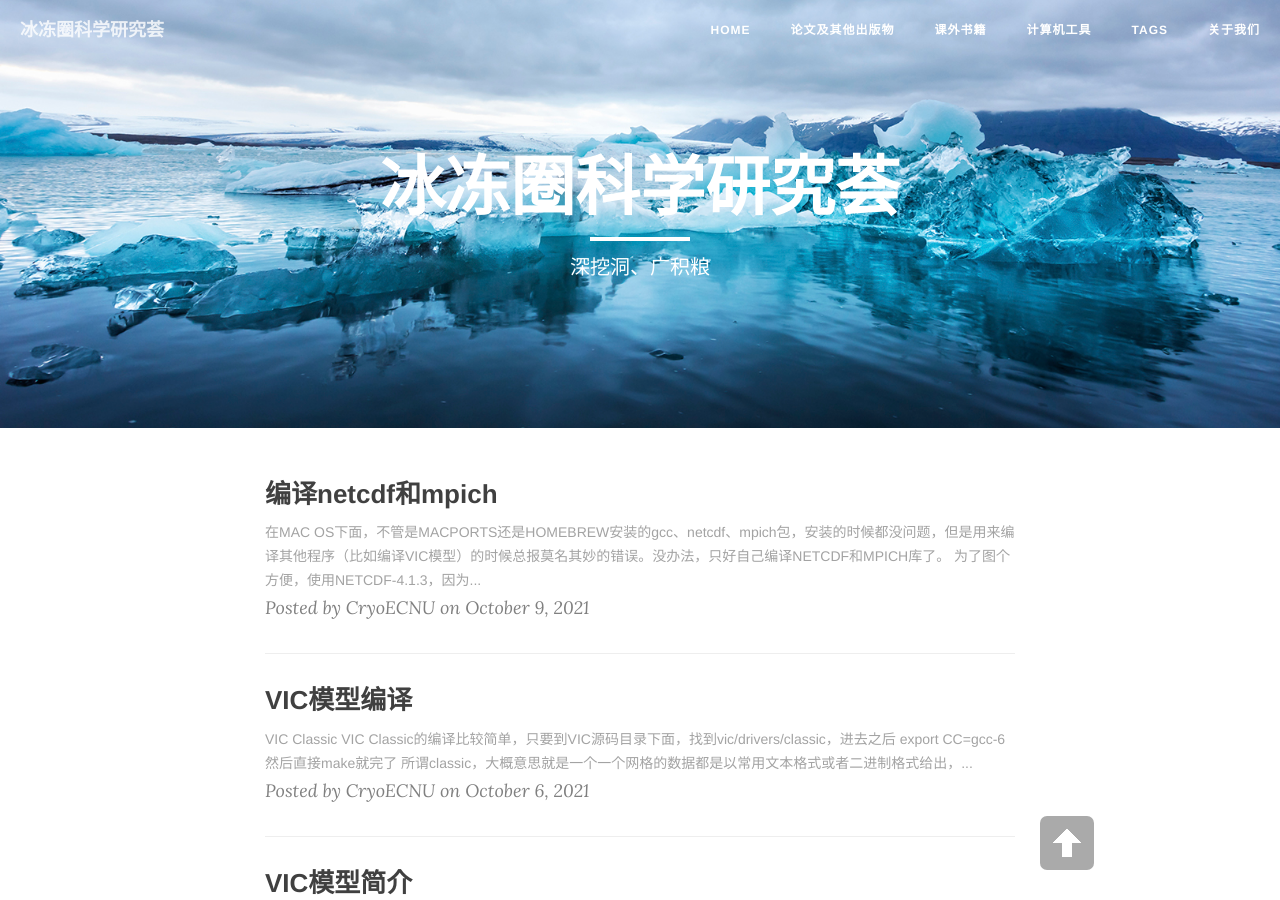
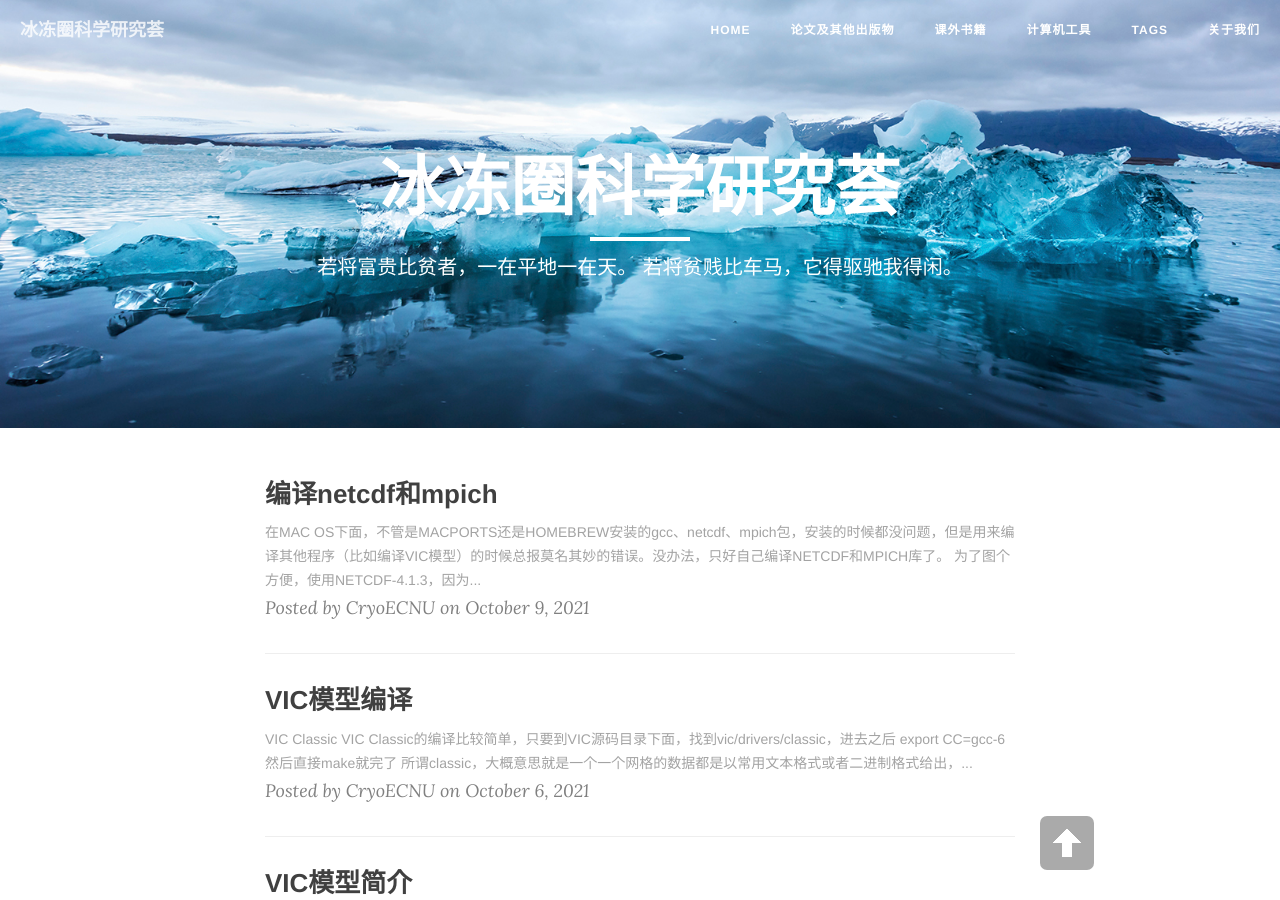
Before and after one commit to CryoECNU/cryoecnu.github.io, a Jekyll site: the page built from index.html, in a window 1280 px wide and 900 px high. Built offline with Jekyll 4.4.1, drawn with Linux system fonts in a browser that asks for light colours; nearby versions of some CDN libraries; formulas are drawn with MathJax 3; the list of posts is cut into pages by our own code.

Commit message:
Update index.html

```diff
--- a/index.html
+++ b/index.html
@@ -1,6 +1,6 @@
 ---
 layout: page
-description: "深挖洞、广积粮"
+description: "若将富贵比贫者，一在平地一在天。\n若将贫贱比车马，它得驱驰我得闲。"
 ---
 
 {% for post in paginator.posts %}
```
